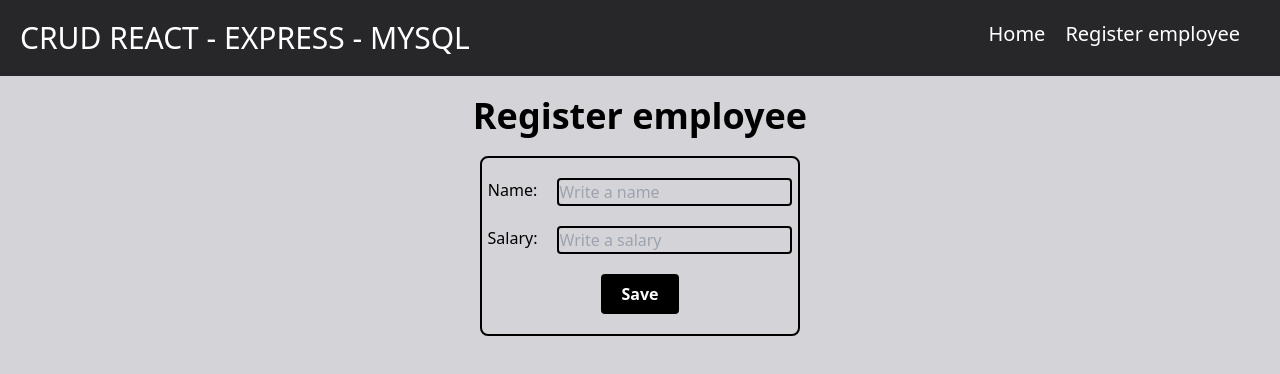
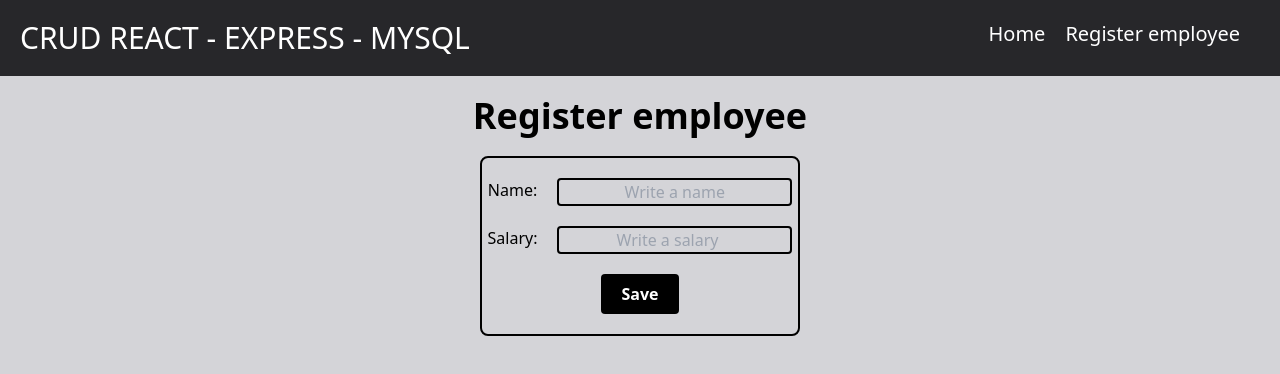
Before and after one commit to jhonatan0912/REACT_API_REST, a React (Vite) app in the folder client/: page /new in a window 1280 px wide. Shown: the top 374 px of the page. Built offline with nearby package versions, Linux system fonts and the light colour scheme.

Commit message:
style card, form and add Link to navbar

```diff
--- a/client/index.html
+++ b/client/index.html
@@ -5,10 +5,11 @@
   <meta charset="UTF-8" />
   <link rel="icon" type="image/svg+xml" href="/vite.svg" />
   <meta name="viewport" content="width=device-width, initial-scale=1.0" />
+  <link rel="stylesheet" href="./src/index.css">
   <title>Vite + React</title>
 </head>
 
-<body>
+<body class="overflow-x-hidden">
   <div id="root"></div>
   <script type="module" src="/src/main.jsx"></script>
 </body>
--- a/client/src/components/EmployeeCard.jsx
+++ b/client/src/components/EmployeeCard.jsx
@@ -9,7 +9,7 @@ function EmployeeCard({ employee }) {
 
   return (
     <div className='card relative  border-2 rounded-lg border-black w-5/5  h-64 flex justify-center items-center flex-col gap-5'>
-      <div className='flex absolute top-0 left-5 font-black text-3xl'>
+      <div className='flex absolute top-0 left-5 font-black text-3xl hover:scale-110 cursor-pointer'>
         <div>.</div>
         <div>.</div>
         <div>.</div>
--- a/client/src/components/Nabvar.jsx
+++ b/client/src/components/Nabvar.jsx
@@ -5,7 +5,7 @@ import { Link } from "react-router-dom";
 function Nabvar() {
   return (
     <div className='flex p-5 bg-zinc-800 text-white justify-between'>
-      <h1 className='text-3xl'>CRUD REACT - EXPRESS - MYSQL</h1>
+      <Link to={"/"} className='text-3xl'>CRUD REACT - EXPRESS - MYSQL</Link>
       <ul className='flex gap-5 text-xl mr-5'>
         <li>
           <Link to={"/"}>Home</Link>
--- a/client/src/pages/EmployeeForm.jsx
+++ b/client/src/pages/EmployeeForm.jsx
@@ -31,7 +31,7 @@ function EmployeeForm() {
   }, [])
 
   return (
-    <div className='h-screen  overflow-y-hidden'>
+    <div className='h-screen'>
       <h1 className='text-center font-bold text-4xl py-5'>{params.id ? "Edit employee" : "Register employee"}</h1>
       <Formik
         initialValues={employee}
@@ -59,11 +59,11 @@ function EmployeeForm() {
           >
             <label className='flex gap-5' htmlFor="name">
               Name:
-              <input className='rounded bg-transparent border-black border-2' type="text" name="name" placeholder='Write a name' onChange={handleChange} value={values.name} required />
+              <input className='rounded bg-transparent border-black border-2 text-center' type="text" name="name" placeholder='Write a name' onChange={handleChange} value={values.name} required />
             </label>
             <label className='flex gap-5' htmlFor="salary">
               Salary:
-              <input className='rounded bg-transparent border-black border-2' type="number" name="salary" placeholder='Write a salary' onChange={handleChange} min="1" value={values.salary} required />
+              <input className='rounded bg-transparent border-black border-2 text-center' type="number" name="salary" placeholder='Write a salary' onChange={handleChange} min="1" value={values.salary} required />
             </label>
             <label>
               <button
```
